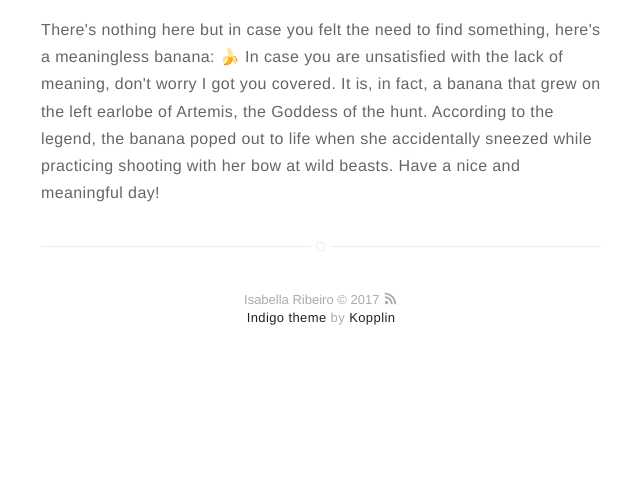
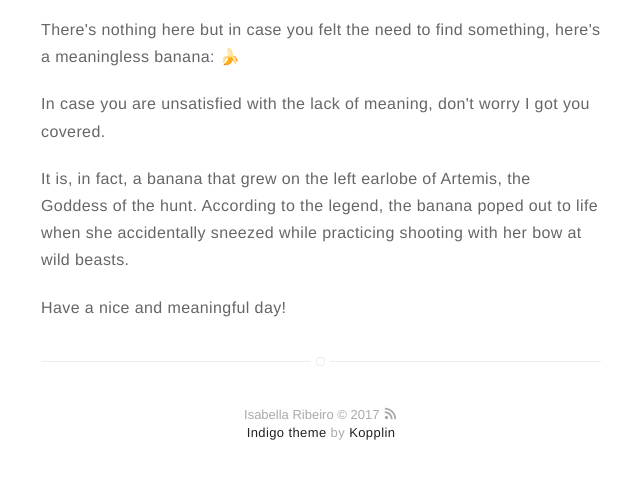
Before and after one commit to belinhacbr/belinhacbr.github.io, a Jekyll site: the page built from about.md, in a window 1280 px wide, cut to the strip 409-913 px from the top of the page. Shown: the top 479 px of the strip, without its empty margins (319-959 px from the left). Built offline with Jekyll 4.4.1, drawn with Linux system fonts in a browser that asks for light colours.

Commit message:
Update about.md

```diff
--- a/about.md
+++ b/about.md
@@ -4,14 +4,14 @@ layout: page
 ---
 ![Profile Image]({{ site.picture }})
 
-<p>There's nothing here but in case you felt the need to find something, here's a meaningless banana: 🍌
+<p>There's nothing here but in case you felt the need to find something, here's a meaningless banana: 🍌</p>
 
 
 
 
 
 
-In case you are unsatisfied with the lack of meaning, don't worry I got you covered.
+<p>In case you are unsatisfied with the lack of meaning, don't worry I got you covered.</p>
 
 
 
@@ -19,7 +19,7 @@ In case you are unsatisfied with the lack of meaning, don't worry I got you cove
 
 
 
-It is, in fact, a banana that grew on the left earlobe of Artemis, the Goddess of the hunt. According to the legend, the banana poped out to life when she accidentally sneezed while practicing shooting with her bow at wild beasts.
+<p>It is, in fact, a banana that grew on the left earlobe of Artemis, the Goddess of the hunt. According to the legend, the banana poped out to life when she accidentally sneezed while practicing shooting with her bow at wild beasts.</p>
 
 
-Have a nice and meaningful day!</p>
+<p>Have a nice and meaningful day!</p>
```
